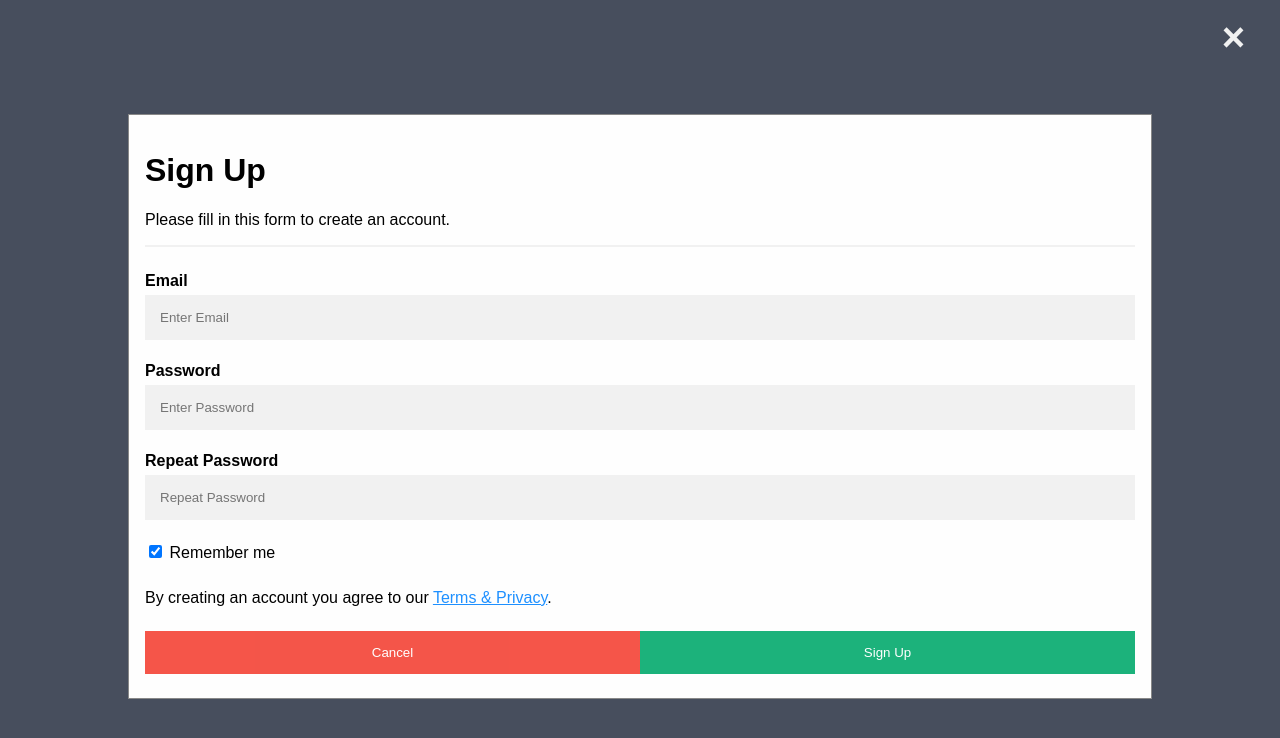
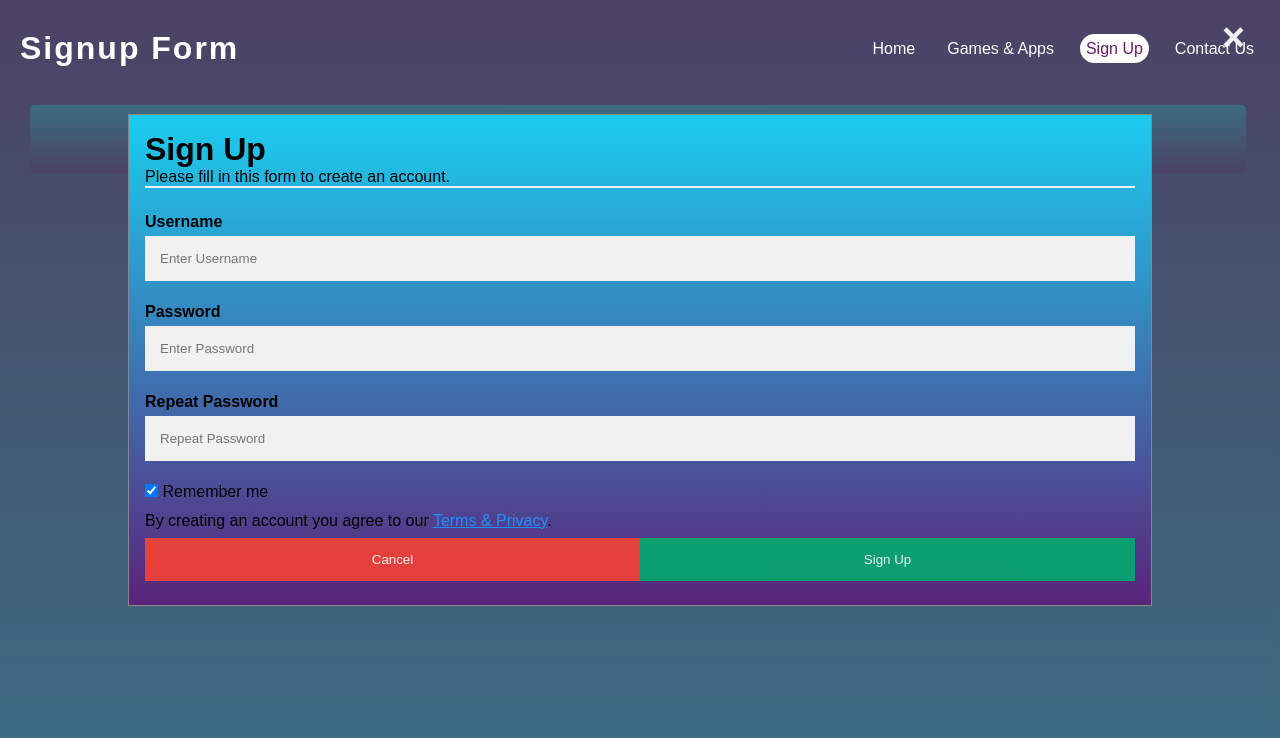
Before and after one commit to Sumthings/Sumthings, a plain HTML site: page signup.html in a window 1280 px wide. Both pictures are taken after a click on the button "Sign Up". Drawn offline with Linux system fonts and the light colour scheme.

Commit message:
Add files via upload

```diff
--- a/signup.html
+++ b/signup.html
@@ -1,6 +1,12 @@
 <!DOCTYPE html>
 <html>
+<head>
+  <title>
+    Sign Up
+  </title>
+</head>
 <style>
+
 body {font-family: Arial, Helvetica, sans-serif;}
 * {box-sizing: border-box;}
 
@@ -33,7 +39,7 @@ button {
 }
 
 button:hover {
-  opacity:1;
+  opacity:0.5;
 }
 
 /* Extra styles for the cancel button */
@@ -63,13 +69,13 @@ button:hover {
   width: 100%; /* Full width */
   height: 100%; /* Full height */
   overflow: auto; /* Enable scroll if needed */
-  background-color: #474e5d;
+  background-color: #474e5dbd;
   padding-top: 50px;
 }
 
 /* Modal Content/Box */
 .modal-content {
-  background-color: #fefefe;
+  background: linear-gradient(#1BCDEF, #5B247A);
   margin: 5% auto 15% auto; /* 5% from the top, 15% from the bottom and centered */
   border: 1px solid #888;
   width: 80%; /* Could be more or less, depending on screen size */
@@ -110,22 +116,121 @@ hr {
      width: 100%;
   }
 }
+        @import url('https://fonts.googleapis.com/css?family=Poppins:300,400,500,600,700,800,900&display=swap');
+*
+{
+    margin: 0;
+    padding: 0;
+    box-sizing: border-box;
+    font-family: 'Poppins', sans-serif;
+}
+body
+{
+    min-height: 100vh;
+    background: linear-gradient(#5B247A, #1BCDEF)
+}
+header
+{
+    position: relative;
+    top: 0;
+    left: 0;
+    width: 100%;
+    padding: 30px 20px;
+    display: flex;
+    justify-content: space-between;
+    align-items: center;
+    z-index: 10000;
+}
+header .logo
+{
+    color: #fff;
+    font-weight: 700;
+    text-decoration: none;
+    font-size: 2em;
+    Letter-spacing: 2px;
+}
+header ul
+{
+    display: flex;
+    justify-content: center;
+    align-items: center;
+}
+header ul li
+{
+    list-style: none;
+    margin-left: 20px;
+}
+header ul li a
+{
+    text-decoration: none;
+    padding: 6px;
+    color: rgb(255, 255, 255);
+    border-radius: 20px;
+}
+header ul li a:hover,
+header ul li a.active
+{
+    background: #fff;
+    color: #641c64;
+}
+section
+{
+    position: absolute;
+    width: 100%;
+    height: 100vh;
+    padding: 100px;
+    display: flex;
+    justify-content: center;
+    align-items: center;
+}
+section img
+{
+    position: absolute;
+    top: 0;
+    left: 0;
+    width: 100%;
+    height: 100%;
+    object-fit: cover;
+    pointer-events: none;
+}
+#text
+{
+    position: absolute;
+    color: #fff;
+    white-space: nowrap;
+    font-size: 7.5vw;
+    z-index: 9;
+}
+.signupbutton{
+  font-size: 35px;
+  border-radius: 5px;
+  margin-left: 30px;
+  width: 95%;
+}
+
 </style>
-<body>
+<body style="background: linear-gradient(#5B247A, #1BCDEF)">
+    <header>
+        <a class="logo">Signup Form</a>
+        <ul>
+            <li><a href="index.html">Home</a></li>
+            <li><a href="games.html" >Games & Apps</a></li>
+            <li><a href="SignUp.html" class="active">Sign Up</a></li>
+            <li><a href="contact.html">Contact Us</a></li>
+        </ul>
+    </header>
 
-<h2>Modal Signup Form</h2>
-
-<button onclick="document.getElementById('id01').style.display='block'" style="width:auto;">Sign Up</button>
+<button class="signupbutton"onclick="document.getElementById('id01').style.display='block'" style="background: linear-gradient(#1BCDEF,#5B247A)">Sign Up</button>
 
 <div id="id01" class="modal">
-  <span onclick="document.getElementById('id01').style.display='none'" class="close" title="Close Modal">&times;</span>
+  <span onclick="document.getElementById('id01').style.display='none'" class="close" title="Close">&times;</span>
   <form class="modal-content" action="/action_page.php">
     <div class="container">
       <h1>Sign Up</h1>
       <p>Please fill in this form to create an account.</p>
       <hr>
-      <label for="email"><b>Email</b></label>
-      <input type="text" placeholder="Enter Email" name="email" required>
+      <label for="email"><b>Username</b></label>
+      <input type="text" placeholder="Enter Username" name="email" required>
 
       <label for="psw"><b>Password</b></label>
       <input type="password" placeholder="Enter Password" name="psw" required>
```
Also changed, not shown: contact.html (+1 -2 lines), games.html (+3 -4 lines), index.html (+3 -3 lines).
